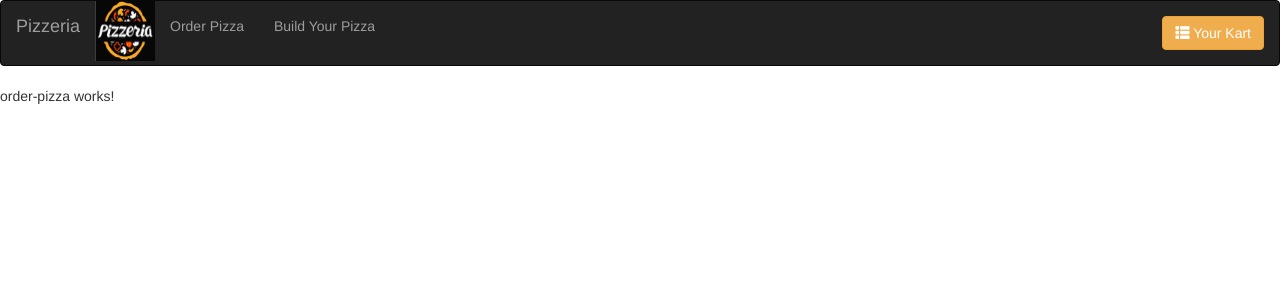
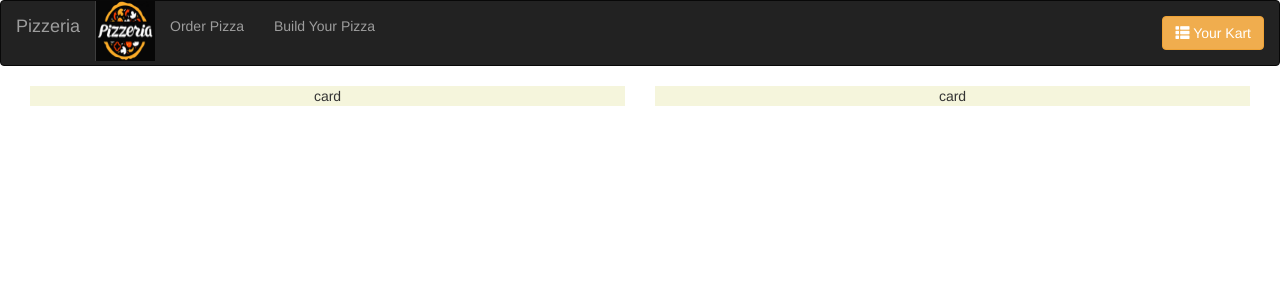
Before and after one commit to warmodroid/ProjectSim, an Angular app: page /OrderPizzaComp in a window 1280 px wide. Shown: the top 300 px of the page. Built offline with nearby package versions, Linux system fonts and the light colour scheme.

Commit message:
Started with Order Pizza Page

```diff
--- a/src/app/order-pizza/order-pizza.component.html
+++ b/src/app/order-pizza/order-pizza.component.html
@@ -1,3 +1,12 @@
-<p>
-  order-pizza works!
-</p>
+<div class="text-center container-fluid ">
+  <div class="col-md-6 col-sm-6 col-xs-6" >
+    <div style=" background-color:beige">
+      <p>card</p>
+    </div>
+  </div>
+  <div class="col-md-6 col-sm-6 col-xs-6" >
+      <div style=" background-color:beige">
+        <p>card</p>
+      </div>
+    </div>
+</div>
```
